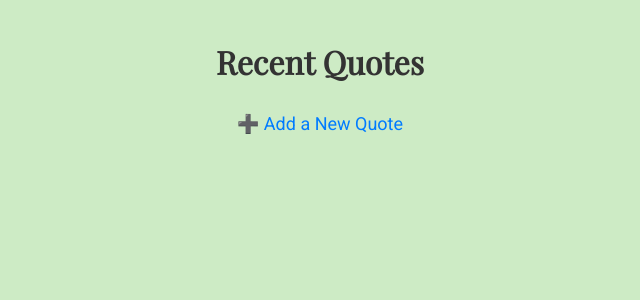
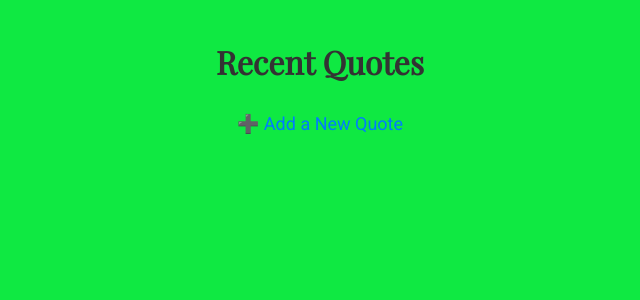
Before and after one commit to jolillie/technical_demo, a Flask app: page / in a window 1280 px wide. Shown: the top 300 px of the page, without its empty margins (320-960 px from the left). Run offline with Flask 3, Linux system fonts and the light colour scheme; data that the repository does not hold is empty.

Commit message:
New background color

```diff
--- a/demo_app/quote_collector/templates/index.html
+++ b/demo_app/quote_collector/templates/index.html
@@ -6,7 +6,7 @@
   <style>
     body {
       font-family: 'Roboto', sans-serif;
-      background-color: #CDEBC5;
+      background-color: #0fe942;
       margin: 0;
       padding: 0 20px;
     }
```
